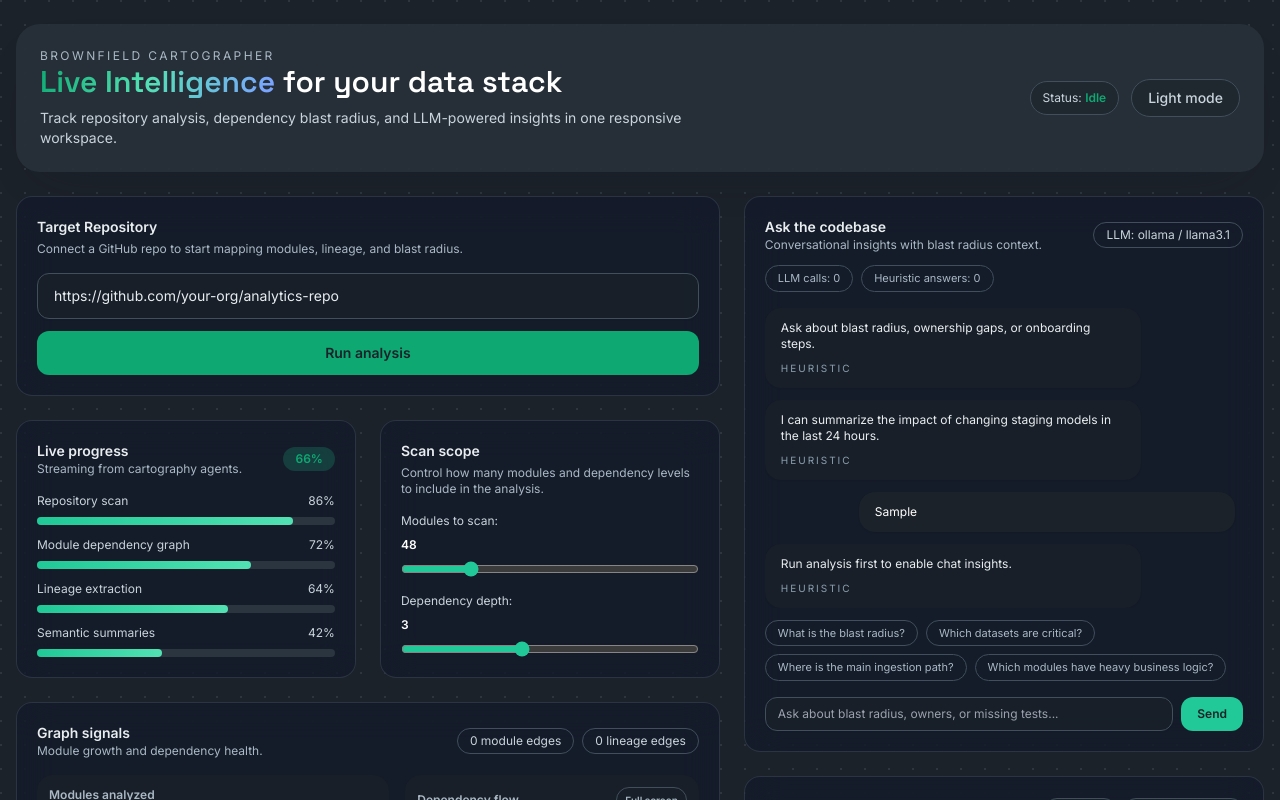
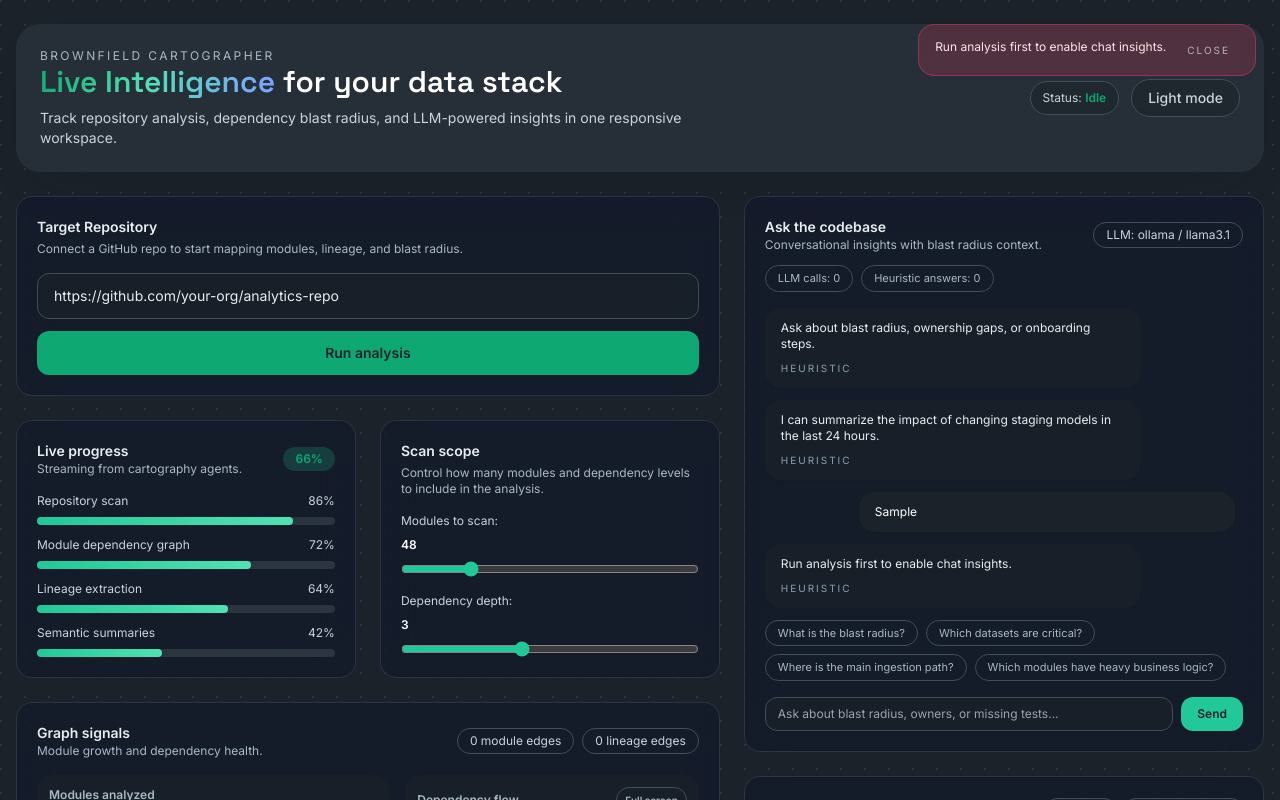
Before and after one commit to nebiyuephrata/brownfield-cartographer, a React (Vite) app in the folder ui/: page / in a window 1280 px wide. Both pictures are taken after typing "Sample" into the empty fields and a click on the button "Send". Shown: the top 800 px of the page. Built offline with nearby package versions, Linux system fonts and the light colour scheme; no server answers.

Commit message:
Add error toasts

```diff
--- a/ui/src/App.tsx
+++ b/ui/src/App.tsx
@@ -15,6 +15,7 @@ import type { LlmProvider } from "./data/providers";
 import RunHistory from "./components/RunHistory";
 import RunDetail from "./components/RunDetail";
 import BlastRadiusPanel from "./components/BlastRadiusPanel";
+import Toast, { ToastItem } from "./components/Toast";
 
 const App = () => {
   const [theme, setTheme] = useState<"light" | "dark">("dark");
@@ -34,6 +35,15 @@ const App = () => {
   const [indexStatus, setIndexStatus] = useState<string | null>(null);
   const [isRunning, setIsRunning] = useState(false);
   const [focusLineageNodeId, setFocusLineageNodeId] = useState<string | null>(null);
+  const [toasts, setToasts] = useState<ToastItem[]>([]);
+
+  const pushToast = useCallback((message: string, tone: ToastItem["tone"] = "error") => {
+    const id = `toast-${Date.now()}-${Math.random().toString(36).slice(2, 6)}`;
+    setToasts((prev) => [...prev, { id, message, tone }]);
+    window.setTimeout(() => {
+      setToasts((prev) => prev.filter((toast) => toast.id !== id));
+    }, 4000);
+  }, []);
   const [llmConfig, setLlmConfig] = useState({
     provider: "ollama" as LlmProvider,
     model: "llama3.1",
@@ -174,6 +184,7 @@ const App = () => {
       setStatusMessage(error instanceof Error ? error.message : "Failed to run analysis.");
       setStatusLabel("Failed");
       setIsRunning(false);
+      pushToast(error instanceof Error ? error.message : "Failed to run analysis.");
     }
   }, [repoUrl]);
 
@@ -197,6 +208,7 @@ const App = () => {
       setStatusMessage(`Loaded graphs for ${selectedRun.repo_path}`);
     } catch (error) {
       setStatusMessage(error instanceof Error ? error.message : "Failed to load run graphs.");
+      pushToast(error instanceof Error ? error.message : "Failed to load run graphs.");
     }
   }, [selectedRun]);
 
@@ -208,6 +220,7 @@ const App = () => {
       setIndexStatus(`Indexed ${response.indexed_chunks} chunks.`);
     } catch (error) {
       setIndexStatus(error instanceof Error ? error.message : "Indexing failed.");
+      pushToast(error instanceof Error ? error.message : "Indexing failed.");
     }
   }, [selectedRun]);
 
@@ -244,8 +257,17 @@ const App = () => {
           </div>
 
           <div className="grid gap-6">
-            <ChatPanel outputDir={outputDir} repoPath={resolvedRepoPath ?? repoUrl} llmConfig={llmConfig} />
-            <MdViewer repoPath={resolvedRepoPath ?? repoUrl} outputDir={outputDir} />
+            <ChatPanel
+              outputDir={outputDir}
+              repoPath={resolvedRepoPath ?? repoUrl}
+              llmConfig={llmConfig}
+              onError={(message) => pushToast(message)}
+            />
+            <MdViewer
+              repoPath={resolvedRepoPath ?? repoUrl}
+              outputDir={outputDir}
+              onError={(message) => pushToast(message)}
+            />
             <RunHistory runs={runHistory} activeRunId={activeRunId} onSelect={handleSelectRun} />
             <RunDetail
               run={selectedRun}
@@ -283,6 +305,7 @@ const App = () => {
             </div>
           </div>
         ) : null}
+        <Toast toasts={toasts} onDismiss={(id) => setToasts((prev) => prev.filter((toast) => toast.id !== id))} />
       </div>
     </div>
   );
--- a/ui/src/components/ChatPanel.tsx
+++ b/ui/src/components/ChatPanel.tsx
@@ -35,9 +35,10 @@ interface ChatPanelProps {
     baseUrl: string;
     quotaDepleted: boolean;
   };
+  onError?: (message: string) => void;
 }
 
-const ChatPanel = memo(({ outputDir, repoPath, llmConfig }: ChatPanelProps) => {
+const ChatPanel = memo(({ outputDir, repoPath, llmConfig, onError }: ChatPanelProps) => {
   const [messages, setMessages] = useState<Message[]>(initialMessages);
   const [input, setInput] = useState("");
   const [isSending, setIsSending] = useState(false);
@@ -133,6 +134,7 @@ const ChatPanel = memo(({ outputDir, repoPath, llmConfig }: ChatPanelProps) => {
           source: "heuristic"
         };
         setMessages((prev) => [...prev, assistantMessage]);
+        onError?.(assistantMessage.content);
       } finally {
         setIsSending(false);
       }
--- a/ui/src/components/MdViewer.tsx
+++ b/ui/src/components/MdViewer.tsx
@@ -7,9 +7,10 @@ import { sampleOnboarding, sampleReadme } from "../data/mock";
 interface MdViewerProps {
   repoPath?: string | null;
   outputDir?: string | null;
+  onError?: (message: string) => void;
 }
 
-const MdViewer = memo(({ repoPath, outputDir }: MdViewerProps) => {
+const MdViewer = memo(({ repoPath, outputDir, onError }: MdViewerProps) => {
   const [activeTab, setActiveTab] = useState<"readme" | "onboarding">("readme");
   const [content, setContent] = useState({
     readme: sampleReadme,
@@ -44,7 +45,9 @@ const MdViewer = memo(({ repoPath, outputDir }: MdViewerProps) => {
       }
       setStatus("Loaded from API.");
     } catch (error) {
-      setStatus(error instanceof Error ? error.message : "Failed to load markdown.");
+      const message = error instanceof Error ? error.message : "Failed to load markdown.";
+      setStatus(message);
+      onError?.(message);
     }
   }, [activeTab, outputDir, repoPath]);
 
--- /dev/null
+++ b/ui/src/components/Toast.tsx
@@ -0,0 +1,43 @@
+import { memo } from "react";
+
+export interface ToastItem {
+  id: string;
+  message: string;
+  tone?: "error" | "info";
+}
+
+interface ToastProps {
+  toasts: ToastItem[];
+  onDismiss: (id: string) => void;
+}
+
+const Toast = memo(({ toasts, onDismiss }: ToastProps) => {
+  return (
+    <div className="fixed right-6 top-6 z-[90] flex max-w-sm flex-col gap-3">
+      {toasts.map((toast) => (
+        <div
+          key={toast.id}
+          className={`rounded-2xl border px-4 py-3 text-xs shadow-soft backdrop-blur ${
+            toast.tone === "error"
+              ? "border-rose-500/40 bg-rose-500/20 text-rose-100"
+              : "border-graphite-200 bg-white/80 text-graphite-700 dark:border-graphite-700 dark:bg-graphite-900/80 dark:text-graphite-100"
+          }`}
+        >
+          <div className="flex items-start justify-between gap-3">
+            <p className="leading-relaxed">{toast.message}</p>
+            <button
+              onClick={() => onDismiss(toast.id)}
+              className="rounded-full border border-transparent px-2 py-1 text-[10px] uppercase tracking-[0.2em] text-graphite-200/80 hover:border-graphite-400"
+            >
+              Close
+            </button>
+          </div>
+        </div>
+      ))}
+    </div>
+  );
+});
+
+Toast.displayName = "Toast";
+
+export default Toast;
```
